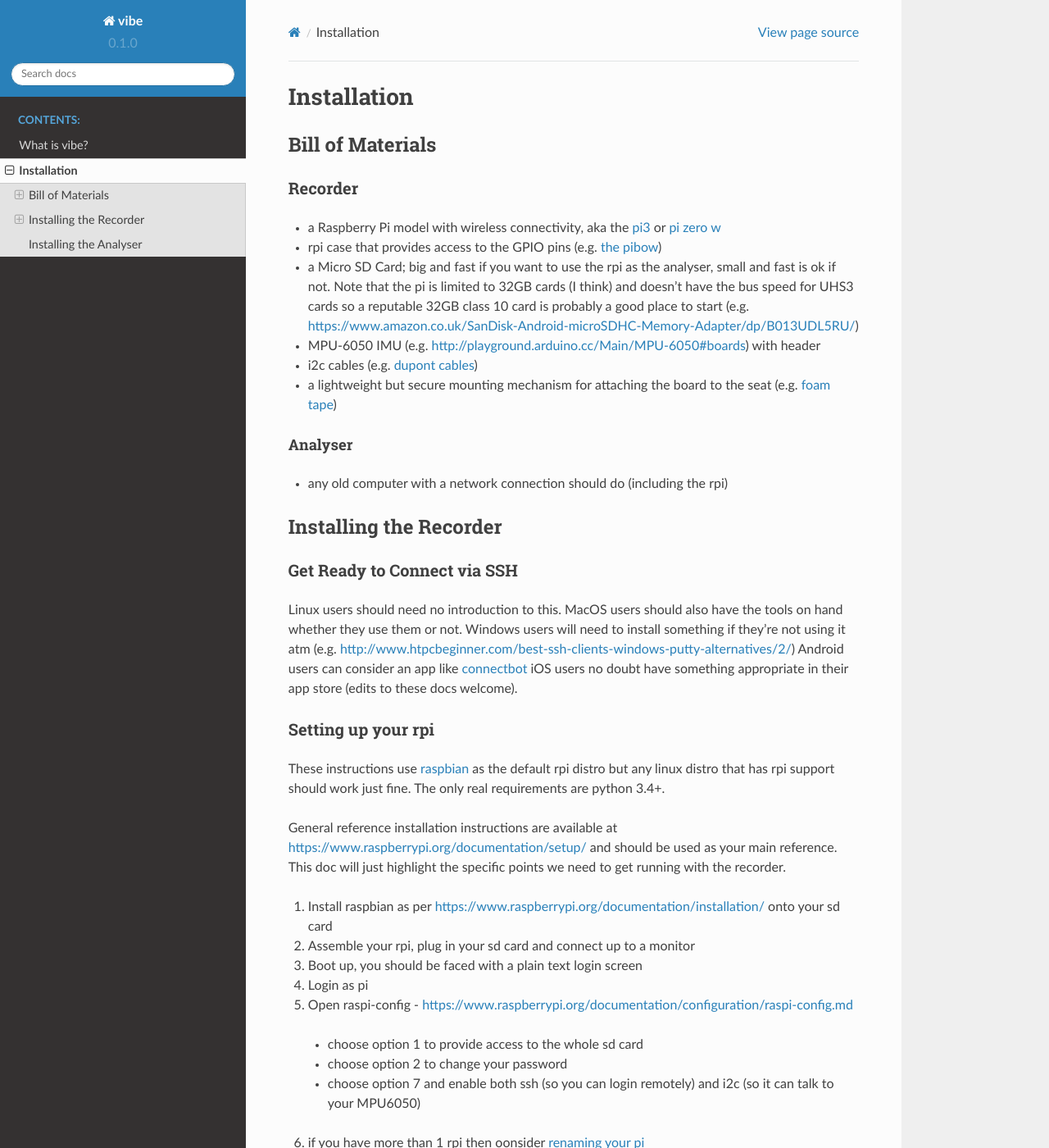
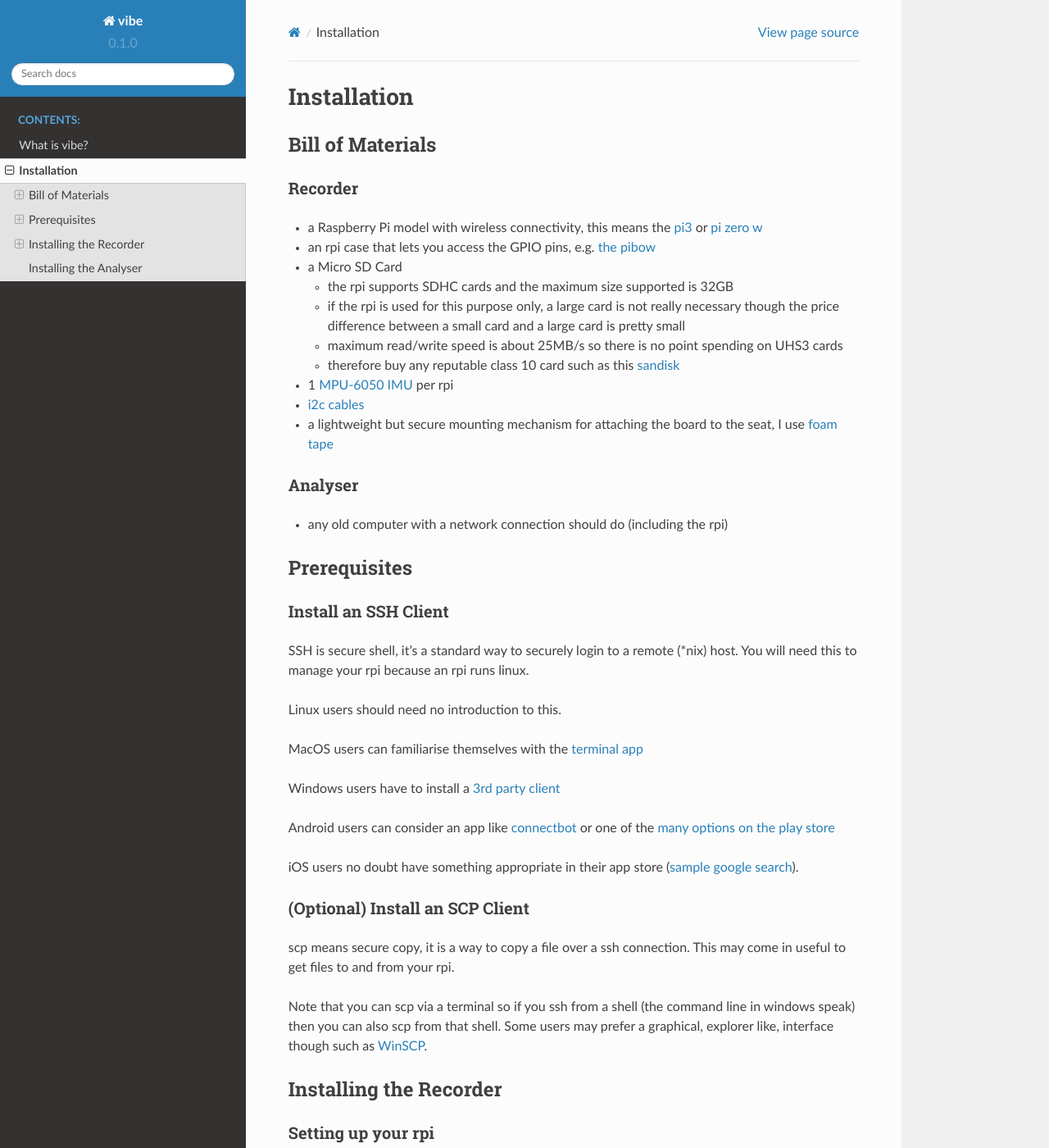
Before and after one commit to 3ll3d00d/vibe, a Sphinx documentation site: the page built from docs/install.rst, in a window 1280 px wide and 1400 px high. Shown: the whole window at 82% size. Built offline with Sphinx 7.4.7 and the Read the Docs theme 2.0.0, drawn with Linux system fonts in a browser that asks for light colours; some of the changed text lies outside the part shown.

Commit message:
more docs

```diff
--- a/docs/install.rst
+++ b/docs/install.rst
@@ -7,30 +7,51 @@
 Recorder
 ^^^^^^^^
 
-* a Raspberry Pi model with wireless connectivity, aka the `pi3`_ or `pi zero w`_
-* rpi case that provides access to the GPIO pins (e.g. `the pibow`_)
-* a Micro SD Card; big and fast if you want to use the rpi as the analyser, small and fast is ok if not. Note that the pi is limited to 32GB cards (I think) and doesn't have the bus speed for UHS3 cards so a reputable 32GB class 10 card is probably a good place to start (e.g. https://www.amazon.co.uk/SanDisk-Android-microSDHC-Memory-Adapter/dp/B013UDL5RU/)
-* MPU-6050 IMU (e.g. http://playground.arduino.cc/Main/MPU-6050#boards) with header
-*  i2c cables (e.g. `dupont cables`_)
-*  a lightweight but secure mounting mechanism for attaching the board to the seat (e.g. `foam tape`_)
+* a Raspberry Pi model with wireless connectivity, this means the `pi3`_ or `pi zero w`_
+* an rpi case that lets you access the GPIO pins, e.g. `the pibow`_
+* a Micro SD Card
 
+  * the rpi supports SDHC cards and the maximum size supported is 32GB
+  * if the rpi is used for this purpose only, a large card is not really necessary though the price difference between a small card and a large card is pretty small
+  * maximum read/write speed is about 25MB/s so there is no point spending on UHS3 cards
+  * therefore buy any reputable class 10 card such as this `sandisk`_
+
+* 1 `MPU-6050 IMU`_ per rpi
+* `i2c cables`_
+* a lightweight but secure mounting mechanism for attaching the board to the seat, I use `foam tape`_
 
 Analyser
-~~~~~~~~
+^^^^^^^^
 
 *  any old computer with a network connection should do (including the rpi)
 
+Prerequisites
+-------------
+
+Install an SSH Client
+^^^^^^^^^^^^^^^^^^^^^
+
+SSH is secure shell, it's a standard way to securely login to a remote (\*nix) host. You will need this to manage your rpi because an rpi runs linux.
+
+Linux users should need no introduction to this.
+
+MacOS users can familiarise themselves with the `terminal app`_
+
+Windows users have to install a `3rd party client`_
+
+Android users can consider an app like `connectbot`_ or one of the `many options on the play store`_
+
+iOS users no doubt have something appropriate in their app store (`sample google search`_).
+
+(Optional) Install an SCP Client
+^^^^^^^^^^^^^^^^^^^^^^^^^^^^^^^^
+
+scp means secure copy, it is a way to copy a file over a ssh connection. This may come in useful to get files to and from your rpi.
+
+Note that you can scp via a terminal so if you ssh from a shell (the command line in windows speak) then you can also scp from that shell. Some users may prefer a graphical, explorer like, interface though such as `WinSCP`_.
+
 Installing the Recorder
 -----------------------
-
-Get Ready to Connect via SSH
-^^^^^^^^^^^^^^^^^^^^^^^^^^^^
-
-Linux users should need no introduction to this.
-MacOS users should also have the tools on hand whether they use them or not.
-Windows users will need to install something if they're not using it atm (e.g. http://www.htpcbeginner.com/best-ssh-clients-windows-putty-alternatives/2/)
-Android users can consider an app like `connectbot`_
-iOS users no doubt have something appropriate in their app store (edits to these docs welcome).
 
 Setting up your rpi
 ^^^^^^^^^^^^^^^^^^^
@@ -41,22 +62,21 @@
 General reference installation instructions are available at https://www.raspberrypi.org/documentation/setup/ and should
 be used as your main reference. This doc will just highlight the specific points we need to get running with the recorder.
 
-1) Install raspbian as per https://www.raspberrypi.org/documentation/installation/ onto your sd card
+1) `Install raspbian`_ onto your sd card
 2) Assemble your rpi, plug in your sd card and connect up to a monitor
 3) Boot up, you should be faced with a plain text login screen
 4) Login as pi
-5) Open raspi-config - https://www.raspberrypi.org/documentation/configuration/raspi-config.md
+5) Open `raspi-config`_
 
   * choose option 1 to provide access to the whole sd card
   * choose option 2 to change your password
   * choose option 7 and enable both ssh (so you can login remotely) and i2c (so it can talk to your MPU6050)
 
 6) if you have more than 1 rpi then oonsider `renaming your pi`_
+7) (Optional) Configure your rpi for `passwordless ssh access`_
+8) Connect to your `wireless network`_, the instructions below should work for an rpi3 user (TBD whether this is how an rpi zero w works)
 
-6) Connect to your wireless network - https://www.raspberrypi.org/documentation/configuration/wireless/wireless-cli.md - the
-instructions below should work for an rpi3 user (TBD whether this is how an rpi zero w works)
-
-  * check that `/etc/network/interfaces` looks like so::
+  * open `/etc/network/interfaces`, it should contain::
 
       auto lo
       iface lo inet loopback
@@ -70,7 +90,7 @@
       iface wlan1 inet manual
           wpa-conf /etc/wpa_supplicant/wpa_supplicant.conf
 
-  * edit `/etc/wpa_supplicant/wpa_supplicant.conf` is like the following::
+  * edit `/etc/wpa_supplicant/wpa_supplicant.conf` in your editor of choice to look like the following::
 
       ctrl_interface=DIR=/var/run/wpa_supplicant GROUP=netdev
       update_config=1
@@ -79,7 +99,8 @@
           psk="<YOUR PASSWORD"
       }
 
-  * verify that you can connect to the rpi from another machine via ssh, note that in this example I have named my rpi swoop::
+  * restart the networking service (or just reboot)
+  * from a different machine, use your SSH client to check you can connect to the rpi from another machine via ssh::
 
       $ ssh pi@swoop
 
@@ -89,20 +110,19 @@
 
       Debian GNU/Linux comes with ABSOLUTELY NO WARRANTY, to the extent
       permitted by applicable law.
-      Last login: Wed Mar  1 22:35:38 2017 from 192.168.1.34
+      Last login: Wed Mar  1 22:35:38 2017 from 192.168.1.123
       pi@swoop:~ $
 
-7) Update raspbian to bring everything up to date - https://www.raspberrypi.org/documentation/raspbian/updating.md
-8) (Optional) Allocate a static IP to your rpi and add it to your hosts file on your main PC
+7) `Update raspbian`_ to bring everything up to date
+8) (Optional) Allocate a `static IP to your rpi`_ and add it to your hosts file on your main PC
 
 Wiring up the MPU6050
 ^^^^^^^^^^^^^^^^^^^^^
 
-1) disconnect your rpi from the screen
-2) powerdown
-3) connect your MPU6050, remember to wire as per `this wiring example`_
-4) boot up
-5) follow the i2c section of `this guide`_, if everything is functioning correctthe result should be::
+1) disconnect your rpi from the screen and powerdown
+2) connect your MPU6050, remember to wire as per `this wiring example`_
+3) boot up
+4) follow the i2c section of `this guide`_, if everything is functioning correctly the result should be::
 
     pi@swoop:~ $ i2cdetect -y 1
          0  1  2  3  4  5  6  7  8  9  a  b  c  d  e  f
@@ -116,10 +136,10 @@
     70: -- -- -- -- -- -- -- --
     pi@swoop:~ $
 
-Installing Recorder
-^^^^^^^^^^^^^^^^^^^
+Installing vibe-recorder
+^^^^^^^^^^^^^^^^^^^^^^^^
 
-Now it's time to install vibe recorder so login and::
+Now it's time to install vibe recorder so ssh into your rpi and::
 
     $ ssh pi@myrpi
     $ sudo apt install python3 python3-venv python3-pip
@@ -127,37 +147,108 @@
     $ cd python
     $ python3 -m venv recorder
     $ cd recorder
-    $ . bin/recorder
+    $ . bin/activate
     $ pip install vibe-recorder
 
 If all has gone well then you should now be able to do the following and see
 
     $ ./bin/recorder
-    $ ./bin/recorder
     Loading config from /home/pi/.vibe/recorder.yml
-    Initialising http logger to log data to http://192.168.1.34:8080
+    Initialising http logger to log data to http://127.0.0.1:8080
     Loading smbus 1
     Reactor reactor is starting
 
-Now open a browser and enter the IP of your rpi and port 10002, e.g. http://192.168.1.1:10002/devices, you should see some
+Now open a browser and enter the IP or hostname of your rpi and port 10002, e.g. http://192.168.1.1:10002/devices, you should see some
 plain text output like::
 
   [{"gyroSens": 500, "gyroEnabled": false, "name": "mpu6050", "failureCode": null, "accelerometerSens": 2, "accelerometerEnabled": true, "samplesPerBatch": 125, "status": "INITIALISED", "fs": 500}]
 
-If so then it's time to setup the analyser!
+Stay in your ssh client and move onto...
+
+Configuring vibe-recorder
+^^^^^^^^^^^^^^^^^^^^^^^^^
+
+1) Shutdown the running instance by pressing ctrl+c two or three times, you should see lots of noise in the logs like::
+
+    * Running on http://0.0.0.0:10002/ (Press CTRL+C to quit)
+    ^C^CException ignored in: <module 'threading' from '/usr/lib/python3.4/threading.py'>
+    Traceback (most recent call last):
+      File "/usr/lib/python3.4/threading.py", line 1294, in _shutdown
+        t.join()
+      File "/usr/lib/python3.4/threading.py", line 1060, in join
+        self._wait_for_tstate_lock()
+      File "/usr/lib/python3.4/threading.py", line 1076, in _wait_for_tstate_lock
+        elif lock.acquire(block, timeout):
+    KeyboardInterrupt
+    (recorder) pi@swoop:~/python/recorder $
+
+2) open the default configuration file in an editor::
+
+    $ cd ~/.vibe
+    $ nano recorder.yml
+
+3) it should contain::
+
+    debug: False
+    debugLogging: False
+    useAsyncHandler: True
+    accelerometers:
+    - name: mpu6050
+      type: mpu6050
+      fs: 500
+      handler: local log
+      io:
+        type: smbus
+        busId: 1
+    handlers:
+    - name: remote
+      type: post
+      target: http://127.0.0.1:8080
+
+4) edit the last line and provide the IP address of the computer you intend to run the analyser on
+5) (optional) edit the name field under accelerometers
+6) repeat the recorder startup test from the last section to verify the application still starts as expected
+
+(Optional) Starting vibe-recorder on bootup
+^^^^^^^^^^^^^^^^^^^^^^^^^^^^^^^^^^^^^^^^^^^
+
+This is optional but recommended, it ensures the recorder app starts automatically whenever the rpi boots up and makes
+sure it restarts automatically if it ever crashes.
+
+We will achieve this by creating and enabling a `systemd`_ service.
+
+TODO add details on how to do this.
 
 Installing the Analyser
 -----------------------
 
 Coming soon!
 
+
+
+If so then it's time to setup the analyser!
+
 .. _pi3: https://shop.pimoroni.com/collections/raspberry-pi/products/raspberry-pi-3
 .. _pi zero w: https://shop.pimoroni.com/products/raspberry-pi-zero-w
 .. _the pibow: https://shop.pimoroni.com/collections/pibow
-.. _dupont cables: https://www.amazon.co.uk/Dupont-wire-cable-color-1p-1p-connector/dp/B0116IZ0UO
+.. _i2c cables: https://www.amazon.co.uk/Dupont-wire-cable-color-1p-1p-connector/dp/B0116IZ0UO
 .. _foam tape: https://www.amazon.co.uk/gp/product/B016YS4JKS/ref=oh_aui_search_detailpage?ie=UTF8&psc=1
 .. _raspbian: https://www.raspbian.org/
 .. _connectbot: https://play.google.com/store/apps/details?id=org.connectbot&hl=en_GB
 .. _this wiring example: http://www.14core.com/wp-content/uploads/2016/12/Raspberry-Pi-GYRO-MPU6050-Wiring-Guide-Schematics-Illustration-001-14core-002.jpg
 .. _renaming your pi: https://thepihut.com/blogs/raspberry-pi-tutorials/19668676-renaming-your-raspberry-pi-the-hostname
 .. _this guide: https://learn.sparkfun.com/tutorials/raspberry-pi-spi-and-i2c-tutorial
+.. _sandisk: https://www.amazon.co.uk/SanDisk-Android-microSDHC-Memory-Adapter/dp/B013UDL5RU/
+.. _MPU-6050 IMU: http://playground.arduino.cc/Main/MPU-6050#boards
+.. _terminal app: http://www.macworld.co.uk/feature/mac-software/get-more-out-of-os-x-terminal-3608274/
+.. _3rd party client: http://www.htpcbeginner.com/best-ssh-clients-windows-putty-alternatives/2/
+.. _many options on the play store: https://play.google.com/store/search?q=ssh&c=apps&hl=en_GB
+.. _sample google search: https://www.google.co.uk/?q=ios+ssh+client
+.. _WinSCP: https://winscp.net/eng/index.php
+.. _passwordless ssh access: https://www.raspberrypi.org/documentation/remote-access/ssh/passwordless.md
+.. _systemd: https://wiki.debian.org/systemd
+.. _wireless network: https://www.raspberrypi.org/documentation/configuration/wireless/wireless-cli.md
+.. _Install raspbian: https://www.raspberrypi.org/documentation/installation/
+.. _raspi-config: https://www.raspberrypi.org/documentation/configuration/raspi-config.md
+.. _Update raspbian: https://www.raspberrypi.org/documentation/raspbian/updating.md
+.. _static IP to your rpi: https://www.modmypi.com/blog/how-to-give-your-raspberry-pi-a-static-ip-address-update
```
Also changed, not shown: docs/description.rst (+7 -4 lines).
